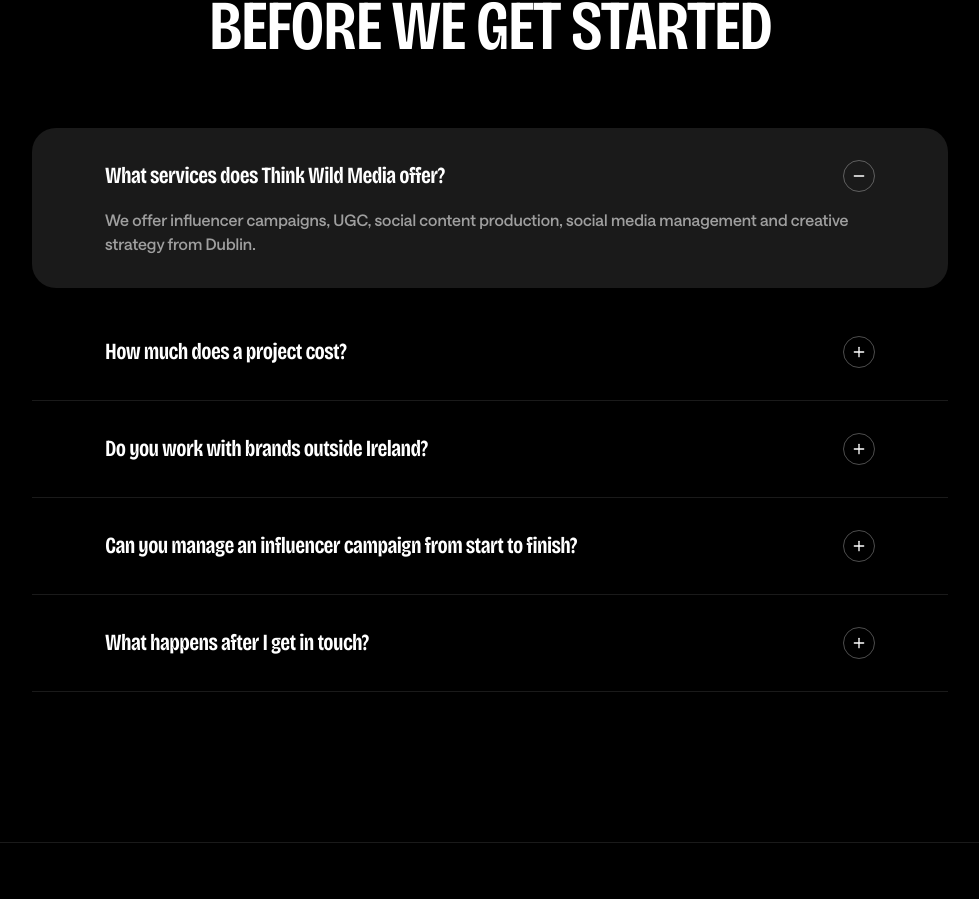
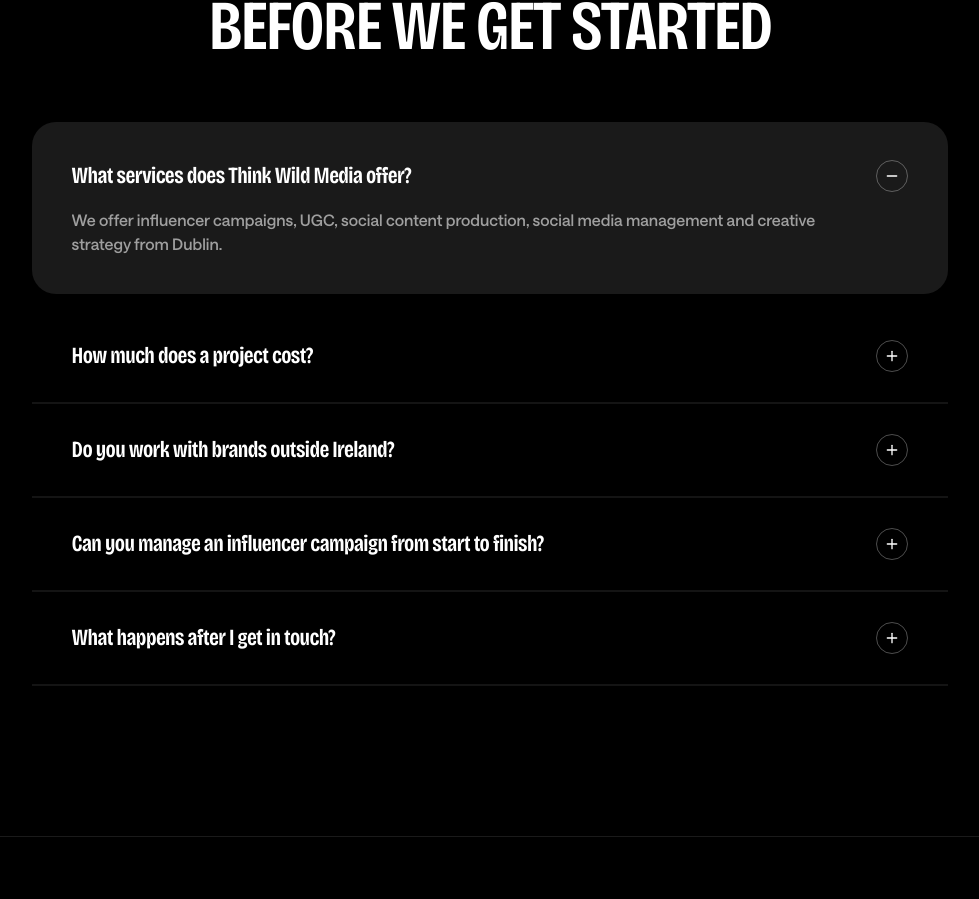
Before and after one commit to ahsan693/Think-wild, a Next.js app: page /contact in a window 1280 px wide. Shown: the part 2660-3559 px from the top of the page, without its empty margins (150-1129 px from the left). Built offline with nearby package versions, Linux system fonts and the light colour scheme.

Commit message:
added new feature

```diff
--- a/app/components/contact/contact.tsx
+++ b/app/components/contact/contact.tsx
@@ -361,7 +361,7 @@
           <div className="contact-faq-group flex flex-col w-full max-w-[916.84px] items-center">
 
             {/* Header Block */}
-            <div className="contact-faq-header flex flex-col items-center w-full mb-[70px]">
+            <div className="contact-faq-header flex flex-col items-center w-full mb-[64px]">
               <div className="contact-faq-eyebrow flex items-center justify-center px-[20px] py-[6px] rounded-full border border-white/20 mb-[32px]">
                 <span className="type-113 text-white uppercase tracking-widest">
                   {CONTACT_FAQ_DATA.eyebrow}
@@ -376,39 +376,47 @@
             </div>
 
             {/* FAQs List Items */}
-            <div className="flex flex-col w-full">
+            <div className="contact-faq-list flex flex-col w-full gap-[20px] md:gap-0">
               {CONTACT_FAQ_DATA.items.map((faq, index) => {
                 const isOpen = openFaqIndex === index;
+                const answerId = `contact-faq-answer-${index}`;
 
                 return (
                   <div
-                    key={index}
-                    // Height adjusts dynamically: open ~195px, closed ~94px[cite: 129]
-                    className={`contact-faq-item flex flex-col w-full transition-all duration-300 ${
-                      isOpen ? 'contact-faq-open bg-[#1A1A1A] rounded-[24px] py-[32px] mb-[16px]' : 'border-b border-white/10 py-[32px]'
+                    key={faq.question}
+                    className={`contact-faq-item flex flex-col w-full transition-colors duration-200 ${
+                      isOpen
+                        ? 'contact-faq-open bg-[#1A1A1A] rounded-[24px] py-[20px] mb-0 md:mb-[16px] md:px-[40px] md:py-[38px]'
+                        : 'border-b border-white/10 py-[20px] md:border-b-2 md:border-white/[0.08] md:px-[40px] md:py-[30px]'
                     }`}
                   >
-                    {/* The 73.42px inner padding is applied to align the text inwards as per Figma[cite: 128] */}
+                    <h3 className="contact-faq-question type-038 text-white">
+                      <button
+                        type="button"
+                        aria-expanded={isOpen}
+                        aria-controls={answerId}
+                        onClick={() => setOpenFaqIndex(isOpen ? null : index)}
+                        className="flex w-full cursor-pointer items-center justify-between gap-[20px] text-left"
+                      >
+                        <span>{faq.question}</span>
+                        <span className="flex h-[32px] w-[32px] shrink-0 items-center justify-center rounded-full border border-white/30 text-white">
+                          {isOpen ? <Minus size={16} /> : <Plus size={16} />}
+                        </span>
+                      </button>
+                    </h3>
+
                     <div
-                      className="flex items-center justify-between gap-[20px] cursor-pointer px-[20px] lg:px-[73.42px]"
-                      onClick={() => setOpenFaqIndex(isOpen ? null : index)}
+                      id={answerId}
+                      aria-hidden={!isOpen}
+                      className="contact-faq-answer-panel overflow-hidden transition-[max-height] duration-200 ease-in-out"
+                      style={{ maxHeight: isOpen ? '220px' : '0px' }}
                     >
-                      <h3 className="contact-faq-question type-038 text-white">
-                        {faq.question}
-                      </h3>
-
-                      <div className="flex items-center justify-center w-[32px] h-[32px] rounded-full border border-white/30 shrink-0 text-white transition-transform">
-                        {isOpen ? <Minus size={16} /> : <Plus size={16} />}
-                      </div>
-                    </div>
-
-                    {isOpen && (
-                      <div className="w-full px-[20px] lg:px-[73.42px] mt-[16px]">
-                        <p className="contact-faq-answer type-088 text-[#9F9F9F]">
+                      <div className="mt-[16px]">
+                        <p className="contact-faq-answer type-088 max-w-[800px] text-[#9F9F9F]">
                           {faq.answer}
                         </p>
                       </div>
-                    )}
+                    </div>
                   </div>
                 );
               })}
```
